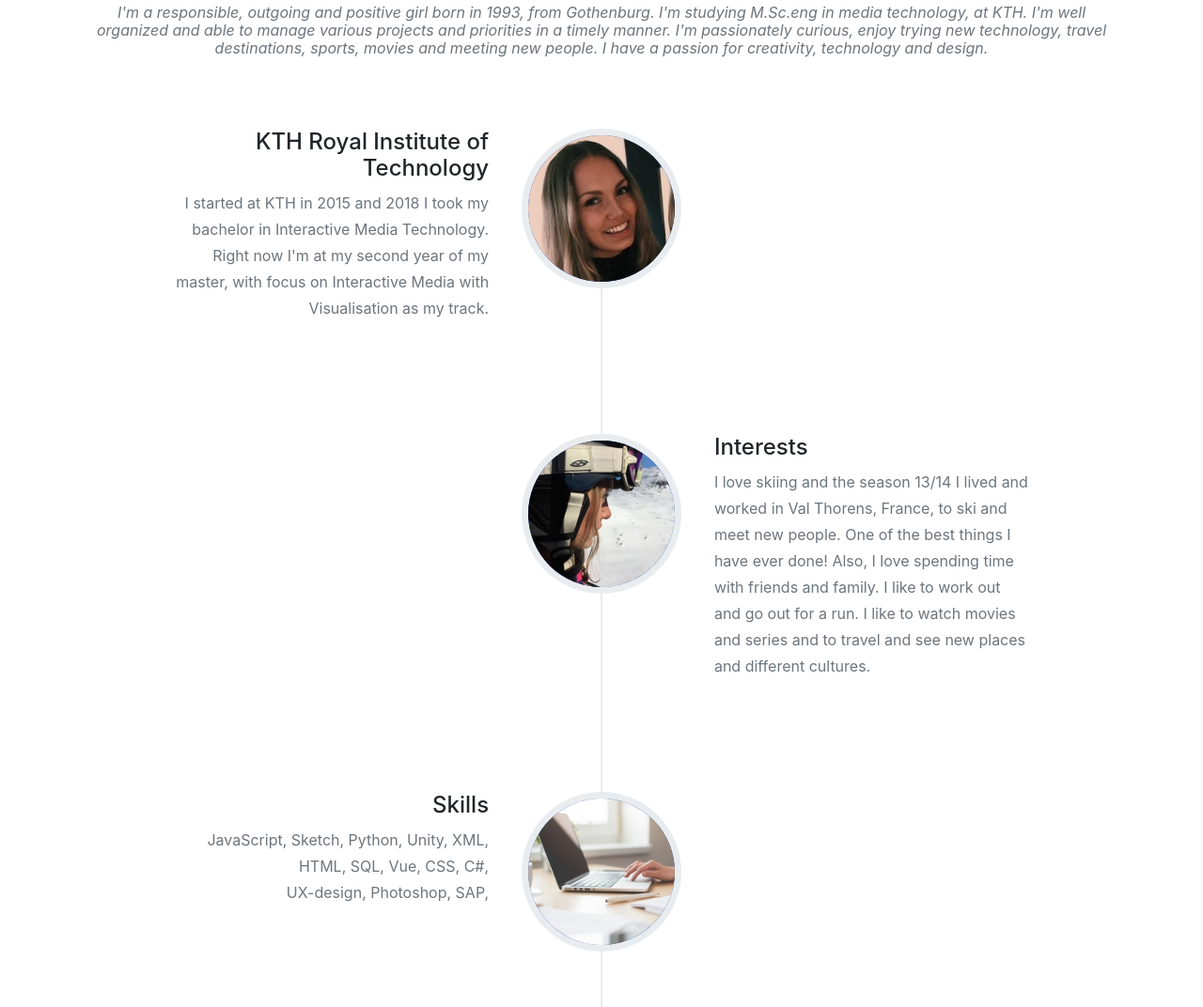
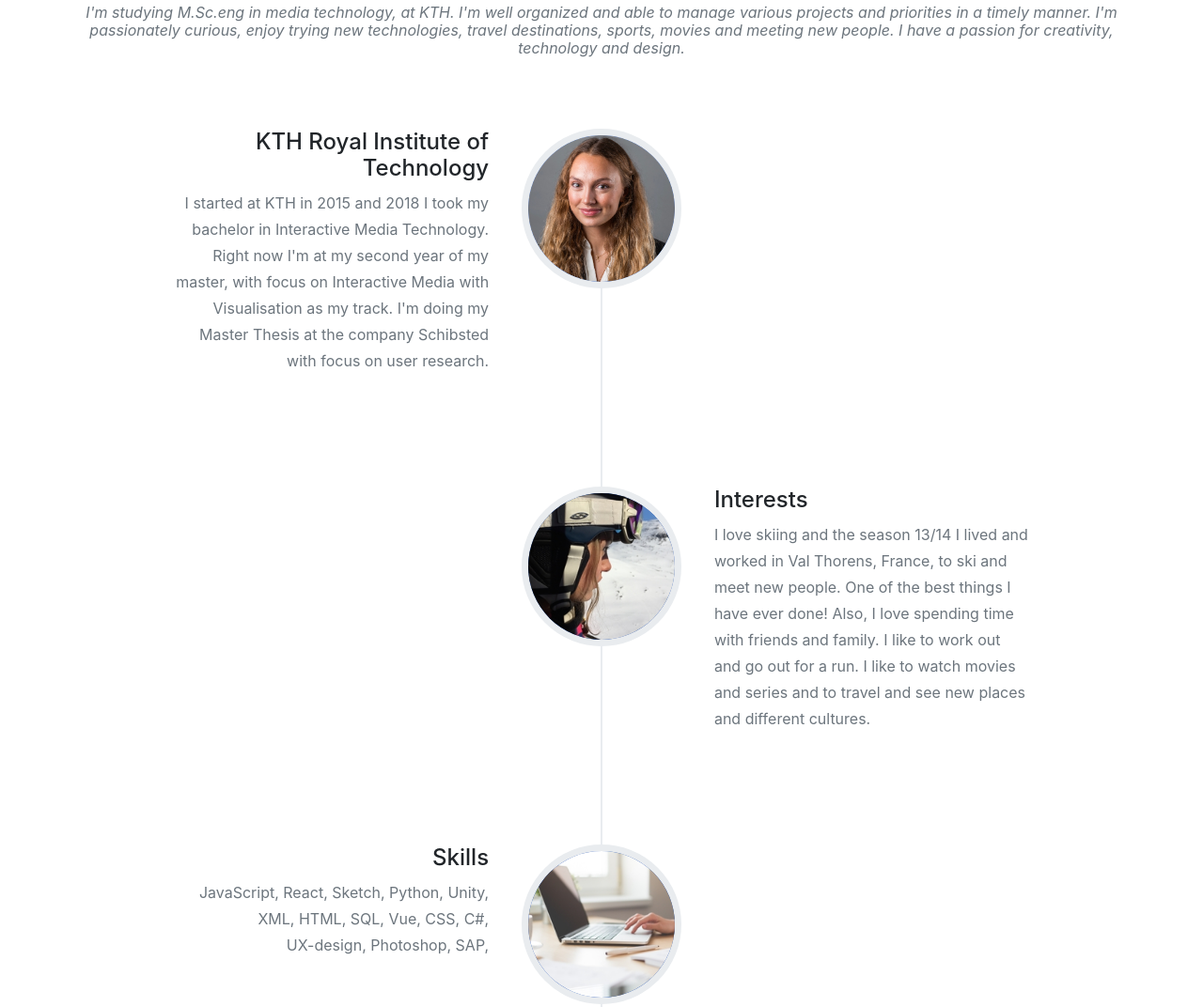
Before and after one commit to eIgelstrom/eIgelstrom.github.io, a website with bundled scripts: page index.html in a window 1280 px wide. Shown: the part 976-2048 px from the top of the page at 94% size. Built offline with nearby package versions, Linux system fonts and the light colour scheme; files whose address does not match are found by name; a web font is replaced by a local one.

Commit message:
new cv pic and touch ups

```diff
--- a/index.html
+++ b/index.html
@@ -69,7 +69,7 @@
       <div class="row">
         <div class="col-lg-12 text-center">
           <h2 class="section-heading text-uppercase">About Me</h2>
-          <h3 class="section-subheading text-muted">I'm a responsible, outgoing and positive girl born in 1993, from Gothenburg. I'm studying M.Sc.eng in media technology, at KTH. I'm well organized and able to manage various projects and priorities in a timely manner. I'm passionately curious, enjoy trying new technology, travel destinations, sports, movies and meeting new people. I have a passion for creativity, technology and design.</h3>
+          <h3 class="section-subheading text-muted">I'm studying M.Sc.eng in media technology, at KTH. I'm well organized and able to manage various projects and priorities in a timely manner. I'm passionately curious, enjoy trying new technologies, travel destinations, sports, movies and meeting new people. I have a passion for creativity, technology and design.</h3>
         </div>
       </div>
       <div class="row">
@@ -77,14 +77,14 @@
           <ul class="timeline">
             <li>
               <div class="timeline-image">
-                <img class="rounded-circle img-fluid" src="img/about/emma1.jpg" alt="">
+                <img class="rounded-circle img-fluid" src="img/about/cvbild.jpg" alt="">
               </div>
               <div class="timeline-panel">
                 <div class="timeline-heading">
                   <h4>KTH Royal Institute of Technology</h4>
                 </div>
                 <div class="timeline-body">
-                  <p class="text-muted">I started at KTH in 2015 and 2018 I took my bachelor in Interactive Media Technology. Right now I'm at my second year of my master, with focus on Interactive Media with Visualisation as my track. </p>
+                  <p class="text-muted">I started at KTH in 2015 and 2018 I took my bachelor in Interactive Media Technology. Right now I'm at my second year of my master, with focus on Interactive Media with Visualisation as my track. I'm doing my Master Thesis at the company Schibsted with focus on user research. </p>
                 </div>
               </div>
             </li>
@@ -110,8 +110,8 @@
                   <h4>Skills</h4>
                 </div>
                 <div class="timeline-body">
-                  <p class="text-muted">JavaScript, Sketch, Python, Unity, XML,</p>
-                    <p class="text-muted">HTML, SQL, Vue, CSS, C#,</p>
+                  <p class="text-muted">JavaScript, React, Sketch, Python, Unity,</p>
+                    <p class="text-muted">XML, HTML, SQL, Vue, CSS, C#,</p>
                     <p class="text-muted">UX-design, Photoshop, SAP, </p>
                 </div>
               </div>
@@ -133,7 +133,7 @@
             </li>
             <li class="timeline-inverted">
               <div class="timeline-image">
-                  <a href="downloads/emmaiCV.pdf" download="How-to-download-file.pdf" target="_blank">
+                  <a href="downloads/CV.pdf" download="How-to-download-file.pdf" target="_blank">
                 <h4 id="cv">Download
                   <br>My Resumé
                   <br>Here</h4>
```
Also changed, not shown: img/about/cvbild.jpg (added), 3 other files.
